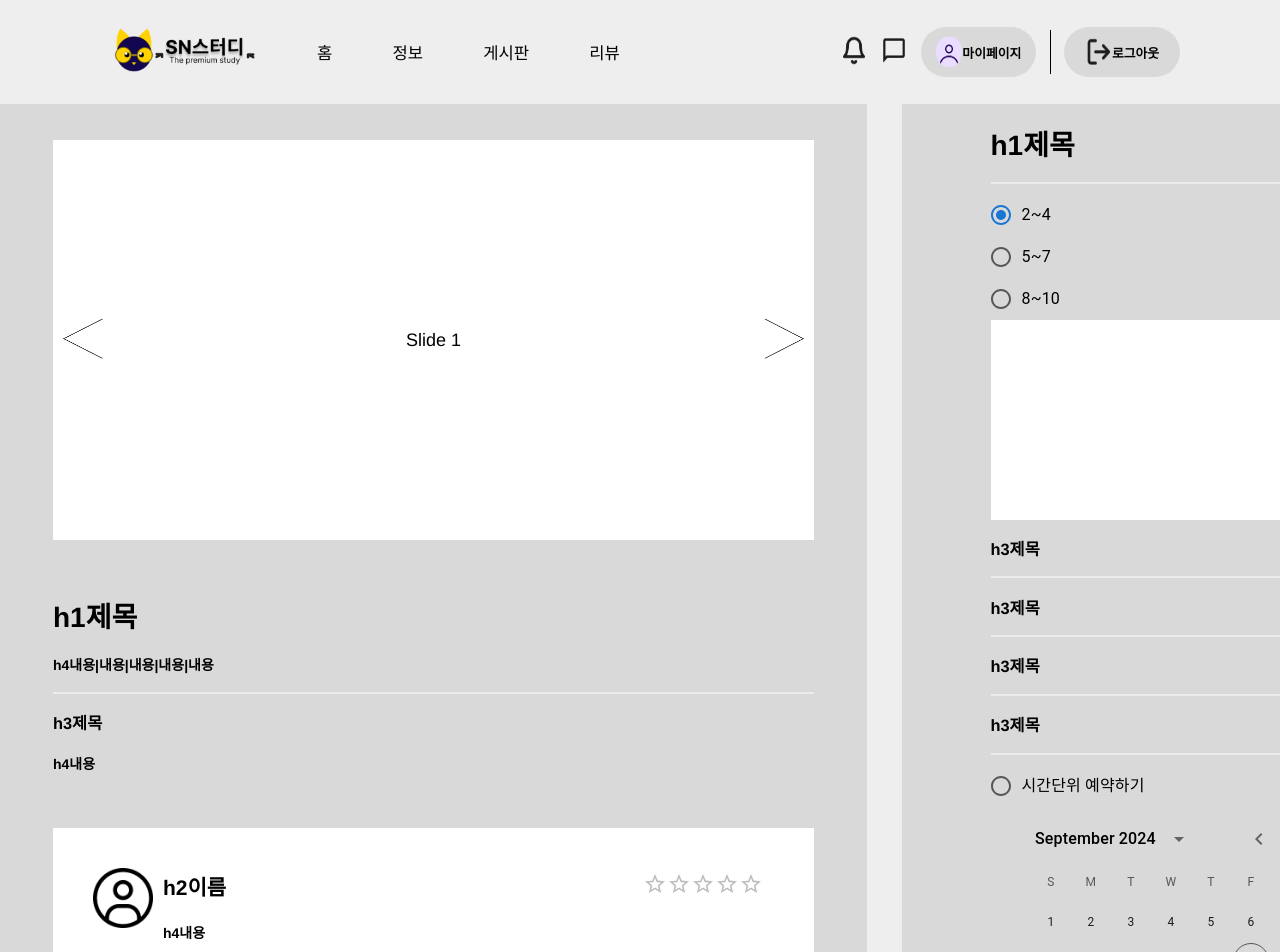
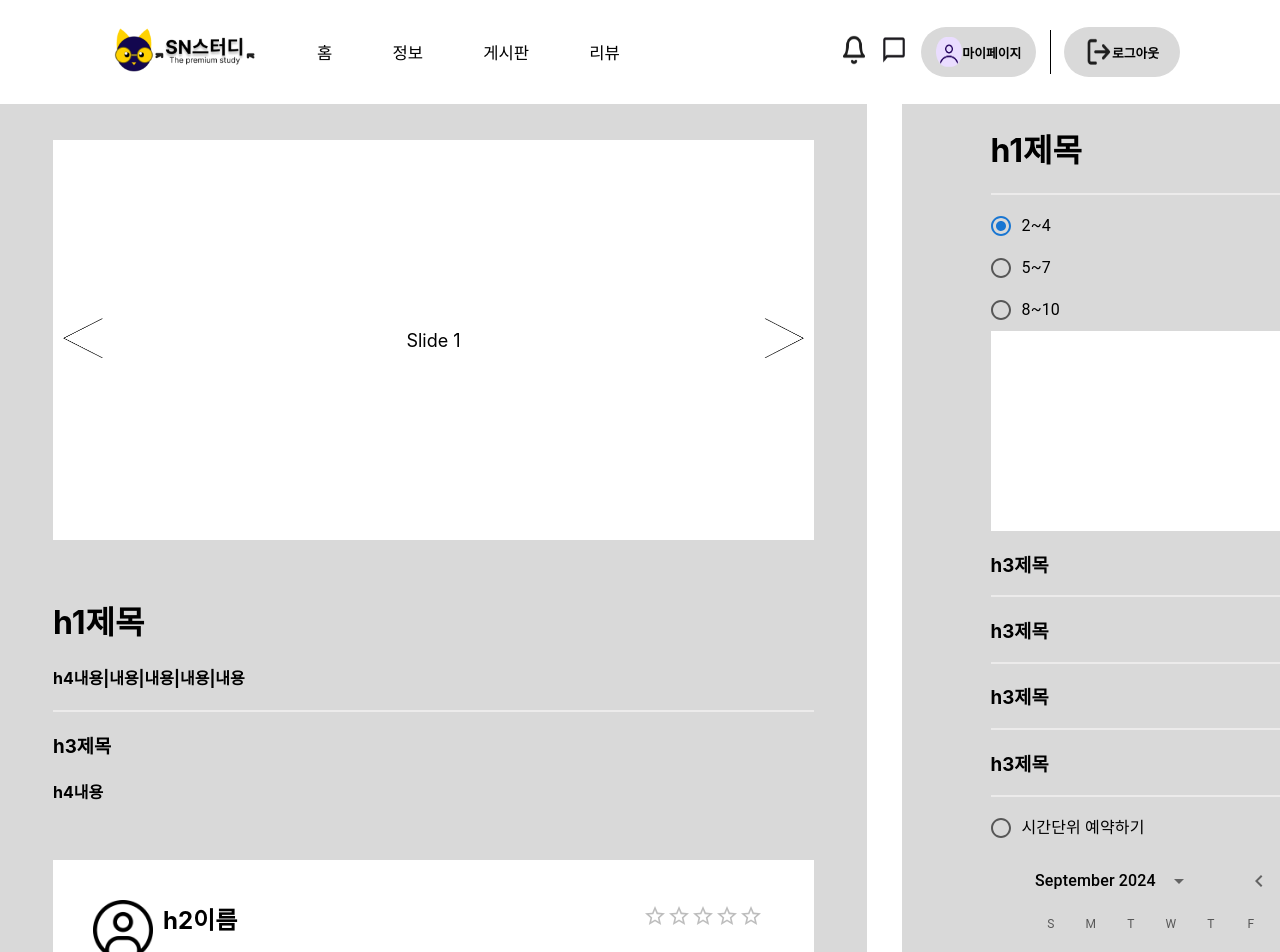
Before and after one commit to gemynd1/Study-Res-System, a React (Create React App) app in the folder src/main/frontend/: page /teamdetail in a window 1280 px wide. Shown: the top 952 px of the page. Built offline with nearby package versions, Linux system fonts and the light colour scheme.

Commit message:
fix: teamdetail.js module 삭제
- @mui/material
- @mui/x-date-pickers

```diff
--- a/src/main/frontend/package.json
+++ b/src/main/frontend/package.json
@@ -5,8 +5,6 @@
   "dependencies": {
     "@emotion/react": "^11.13.3",
     "@emotion/styled": "^11.13.0",
-    "@mui/material": "^6.1.0",
-    "@mui/x-date-pickers": "^7.16.0",
     "@mui/x-date-pickers-pro": "^7.16.0",
     "@testing-library/jest-dom": "^5.17.0",
     "@testing-library/react": "^13.4.0",
--- a/src/main/frontend/src/Components/Content/Page/teamdetail.js
+++ b/src/main/frontend/src/Components/Content/Page/teamdetail.js
@@ -1,7 +1,7 @@
 import React, { useState } from "react";
 import teamDetail from "../../../style/teamDetail.css";
 import { Navigation } from "swiper/modules";
-import { Swiper, SwiperSlide, useSwiper } from "swiper/react";
+import { Swiper, SwiperSlide } from "swiper/react";
 import Rating from "@mui/material/Rating";
 import Radio from "@mui/material/Radio";
 import Button from "@mui/material/Button";
@@ -12,6 +12,8 @@
 import { AdapterDayjs } from "@mui/x-date-pickers/AdapterDayjs";
 import { DateCalendar } from "@mui/x-date-pickers/DateCalendar";
 import { ToggleButton, ToggleButtonGroup } from "@mui/material";
+import dayjs from "dayjs";
+
 function MyButtons({ swiper }) {
   return (
     <div className="moveButton">
@@ -69,13 +71,39 @@
     </FormControl>
   );
 }
+// function BasicDateCalendar() {
+//   // 현재 날짜를 구합니다.
+//   const today = dayjs().startOf("day"); // 시작 시간을 자정으로 설정
+
+//   return (
+//     <LocalizationProvider dateAdapter={AdapterDayjs}>
+//       <DateCalendar
+//         minDate={today} // 현재 날짜 이후의 날짜만 선택 가능
+//       />
+//     </LocalizationProvider>
+//   );
+// }
+
 function BasicDateCalendar() {
+  const disablePastDates = (date) => {
+    return date.isBefore(dayjs(), "day"); // 오늘보다 이전 날짜는 비활성화
+  };
+
   return (
     <LocalizationProvider dateAdapter={AdapterDayjs}>
-      <DateCalendar />
+      <DateCalendar
+        shouldDisableDate={disablePastDates} // 현재 날짜 이후의 날짜만 선택 가능
+      />
     </LocalizationProvider>
   );
 }
+// function BasicDateCalendar() {
+//   return (
+//     <LocalizationProvider dateAdapter={AdapterDayjs}>
+//       <DateCalendar/>
+//     </LocalizationProvider>
+//   );
+// }
 function BasicButtons({
   text,
   width,
--- a/src/main/frontend/src/style/teamDetail.css
+++ b/src/main/frontend/src/style/teamDetail.css
@@ -208,24 +208,6 @@
   display: flex;
 }
 
-#app {
-  height: 100%;
-}
-html,
-body {
-  position: relative;
-  height: 100%;
-}
-
-body {
-  background: #eee;
-  font-family: Helvetica Neue, Helvetica, Arial, sans-serif;
-  font-size: 14px;
-  color: #000;
-  margin: 0;
-  padding: 0;
-}
-
 .swiper {
   width: 100%;
   height: 100%;
```
Also changed, not shown: 1 other file (tests, documents, lock files or other folders).
